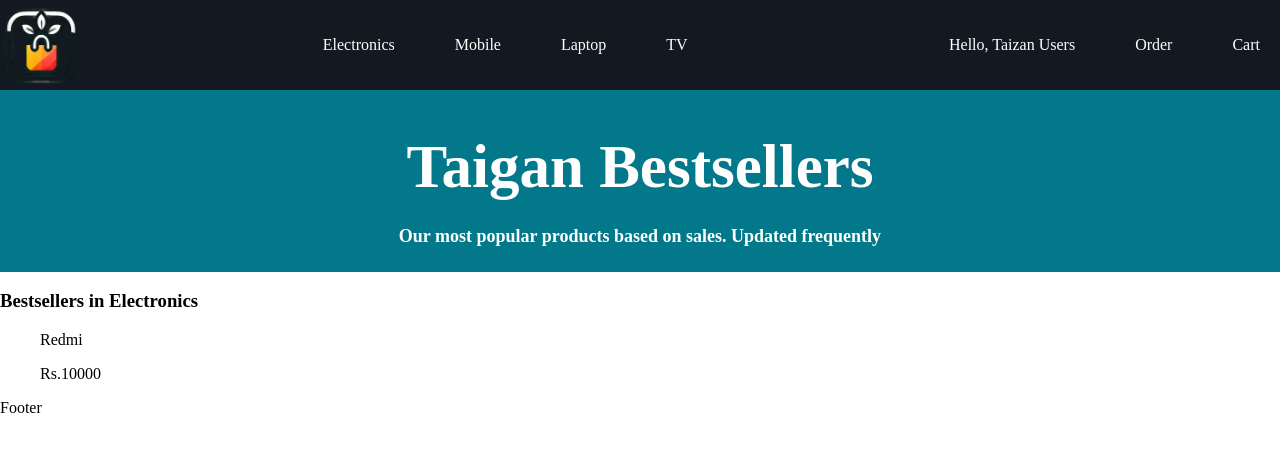
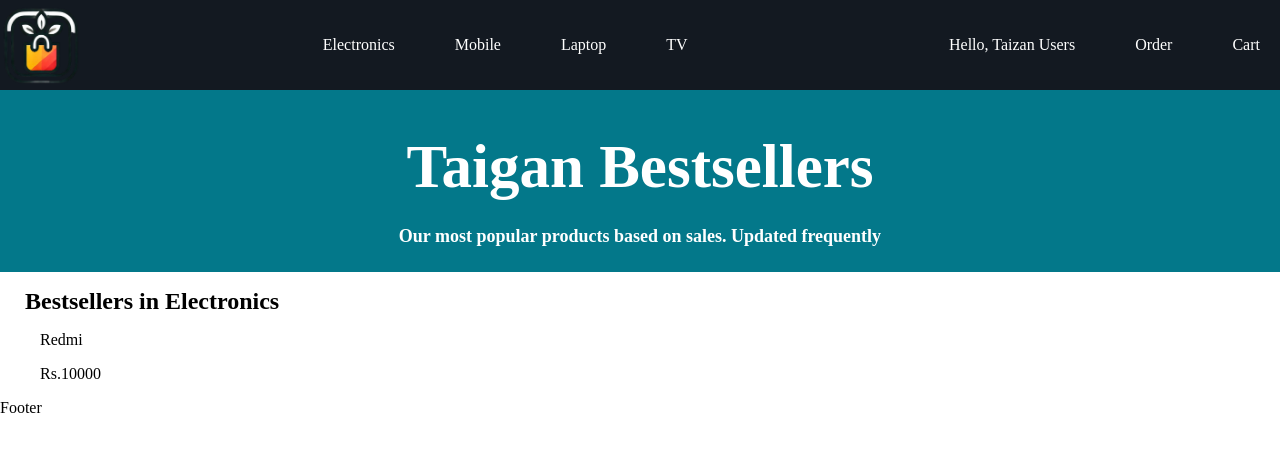
Before and after one commit to droidbg/Taizan, a React (Vite) app: page / in a window 1280 px wide. Shown: the top 452 px of the page. Built offline with nearby package versions, Linux system fonts and the light colour scheme.

Commit message:
add. content heading

```diff
--- a/App.css
+++ b/App.css
@@ -39,10 +39,16 @@ body {
 
   text-align: center;
 }
-h1 {
+.bestseller-heading > h1 {
   font-size: 61px;
   margin-bottom: 10px;
 }
-h4 {
+.bestseller-heading > h4 {
   font-size: 18px;
 }
+
+.bestseller-content > h1 {
+  font-size: 24px;
+  margin-bottom: 16px;
+  margin-left: 25px;
+}
--- a/src/pages/BestSeller.js
+++ b/src/pages/BestSeller.js
@@ -1,14 +1,15 @@
 import Card from "../components/Card";
 
 const BestSeller = () => {
+  const item = "Electronics";
   return (
     <div>
       <div className="bestseller-heading">
         <h1>Taigan Bestsellers</h1>
         <h4> Our most popular products based on sales. Updated frequently</h4>
       </div>
-      <div className="bestseller-body">
-        <h3>Bestsellers in Electronics</h3>
+      <div className="bestseller-content">
+        <h1>Bestsellers in {item}</h1>
         <div className="products">
           <ul>
             <Card />
```
